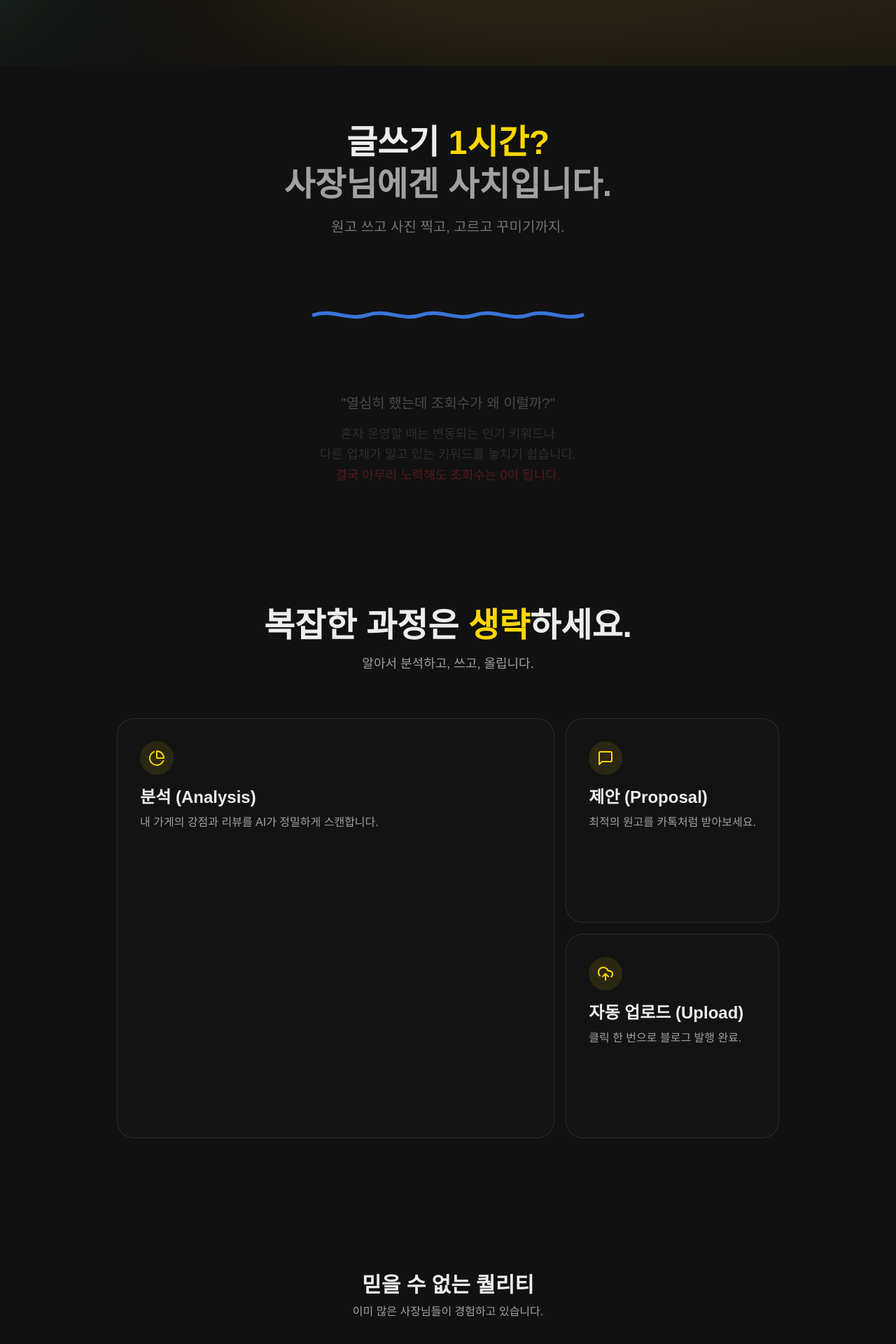
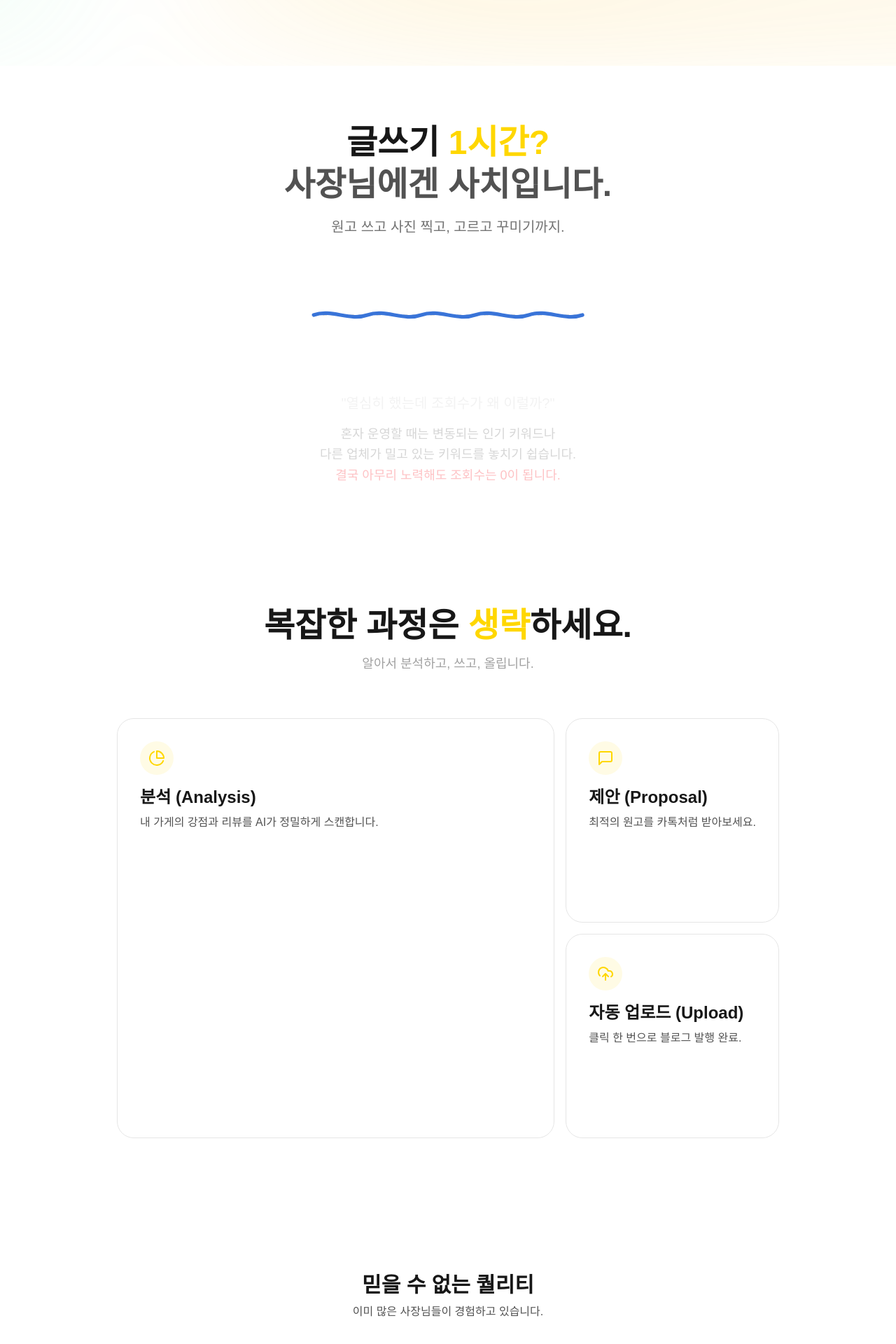
Before and after one commit to asaaaa12313/blog, a Next.js app: page / in a window 1280 px wide. Shown: the part 706-2626 px from the top of the page at 70% size. Built offline with nearby package versions, Linux system fonts and the light colour scheme; a web font is replaced by a local one.

Commit message:
refactor: Switch to Light Theme with White Background and Yellow Accents

```diff
--- a/src/app/globals.css
+++ b/src/app/globals.css
@@ -2,10 +2,10 @@
 @import "tailwindcss";
 
 :root {
-  --background: #111111;
-  /* Dark background */
-  --foreground: #ededed;
-  /* Light text */
+  --background: #ffffff;
+  /* Light background */
+  --foreground: #171717;
+  /* Dark text */
   --accent: #FFD700;
   /* Yellow accent */
 }
--- a/src/components/sections/Evidence.tsx
+++ b/src/components/sections/Evidence.tsx
@@ -35,7 +35,7 @@ export default function Evidence() {
         <section className="bg-background py-24 overflow-hidden">
             <div className="mb-12 text-center">
                 <h2 className="text-3xl font-bold text-foreground mb-2">믿을 수 없는 퀄리티</h2>
-                <p className="text-neutral-400">이미 많은 사장님들이 경험하고 있습니다.</p>
+                <p className="text-neutral-600">이미 많은 사장님들이 경험하고 있습니다.</p>
             </div>
 
             <div className="relative flex w-full flex-col overflow-hidden">
@@ -71,18 +71,18 @@ function ReviewCard({ title, desc, author }: { title: string; desc: string; auth
     return (
         <figure className={cn(
             "relative w-64 shrink-0 overflow-hidden rounded-xl border p-4",
-            "border-white/10 bg-neutral-900/50 hover:bg-neutral-900",
+            "border-neutral-200 bg-white hover:border-accent/50 hover:shadow-lg",
             "transition-all duration-300 hover:scale-105"
         )}>
             <div className="flex flex-col gap-2">
-                <div className="h-32 w-full rounded-lg bg-neutral-800 animate-pulse" /> {/* Placeholder for blog image */}
+                <div className="h-32 w-full rounded-lg bg-neutral-100 animate-pulse" /> {/* Placeholder for blog image */}
                 <figcaption className="text-sm font-medium text-foreground">
                     {title}
                 </figcaption>
-                <p className="text-xs text-neutral-400">{desc}</p>
+                <p className="text-xs text-neutral-500">{desc}</p>
                 <div className="mt-2 flex items-center gap-2">
                     <div className="h-5 w-5 rounded-full bg-accent/20" />
-                    <span className="text-xs font-medium text-neutral-500">{author}</span>
+                    <span className="text-xs font-medium text-neutral-600">{author}</span>
                 </div>
             </div>
         </figure>
--- a/src/components/sections/Features.tsx
+++ b/src/components/sections/Features.tsx
@@ -19,7 +19,7 @@ function FeatureCard({ title, description, icon, className, delay = 0 }: Feature
             viewport={{ once: true, margin: "-100px" }}
             transition={{ duration: 0.6, delay, ease: "easeOut" }}
             className={cn(
-                "group relative flex flex-col justify-between overflow-hidden rounded-3xl border border-white/10 bg-neutral-900/50 p-8 backdrop-blur-xl transition-all duration-300 hover:border-white/30 hover:bg-neutral-900/80",
+                "group relative flex flex-col justify-between overflow-hidden rounded-3xl border border-neutral-200 bg-white/80 p-8 backdrop-blur-xl transition-all duration-300 hover:border-accent/50 hover:bg-white hover:shadow-lg",
                 className
             )}
         >
@@ -28,12 +28,12 @@ function FeatureCard({ title, description, icon, className, delay = 0 }: Feature
                     {icon}
                 </div>
                 <h3 className="mb-2 text-2xl font-semibold text-foreground">{title}</h3>
-                <p className="text-neutral-400">{description}</p>
+                <p className="text-neutral-600">{description}</p>
             </div>
 
             {/* Decorative Glow on Hover */}
             <div className="absolute -inset-px opacity-0 transition duration-500 group-hover:opacity-100">
-                <div className="absolute inset-0 bg-gradient-to-r from-yellow-500/20 to-amber-500/20 blur-xl" />
+                <div className="absolute inset-0 bg-gradient-to-r from-yellow-500/10 to-amber-500/10 blur-xl" />
             </div>
         </motion.div>
     );
--- a/src/components/sections/Pricing.tsx
+++ b/src/components/sections/Pricing.tsx
@@ -39,8 +39,8 @@ export default function Pricing() {
                 {/* Animated Gradient Border */}
                 <div className="absolute inset-0 -z-10 h-full w-full animate-spin-slow bg-[conic-gradient(from_0deg,transparent_0deg,_#fbbf24_120deg,transparent_180deg,_#d97706_300deg,transparent_360deg)] opacity-70" />
 
-                <div className="relative flex flex-col items-center justify-center rounded-[2rem] bg-neutral-900/90 px-6 py-12 text-center backdrop-blur-xl">
-                    <h3 className="mb-2 text-xl font-medium text-neutral-400">
+                <div className="relative flex flex-col items-center justify-center rounded-[2rem] bg-white/90 px-6 py-12 text-center backdrop-blur-xl">
+                    <h3 className="mb-2 text-xl font-medium text-neutral-500">
                         Premium Plan
                     </h3>
 
@@ -58,7 +58,7 @@ export default function Pricing() {
                             "카카오톡 알림 서비스",
                             "무제한 키워드 추적",
                         ].map((feature, i) => (
-                            <li key={i} className="flex items-center text-neutral-300">
+                            <li key={i} className="flex items-center text-neutral-700">
                                 <svg
                                     className="mr-2 h-4 w-4 text-accent"
                                     fill="none"
--- a/src/components/sections/Problem.tsx
+++ b/src/components/sections/Problem.tsx
@@ -43,7 +43,7 @@ export default function Problem() {
             >
                 <h2 className="text-3xl font-bold leading-tight text-foreground md:text-5xl">
                     글쓰기 <span className="text-accent">1시간?</span> <br />
-                    <span className="text-neutral-400">사장님에겐 사치입니다.</span>
+                    <span className="text-neutral-600">사장님에겐 사치입니다.</span>
                 </h2>
                 <p className="mt-4 text-lg text-neutral-500 md:text-xl">
                     원고 쓰고 사진 찍고, <br className="md:hidden" />
```
